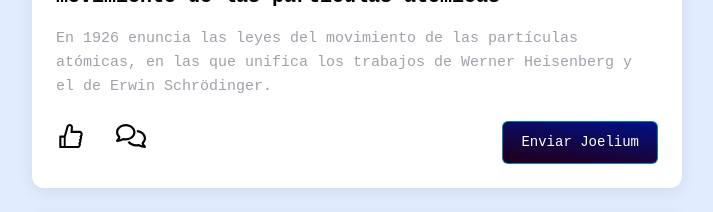
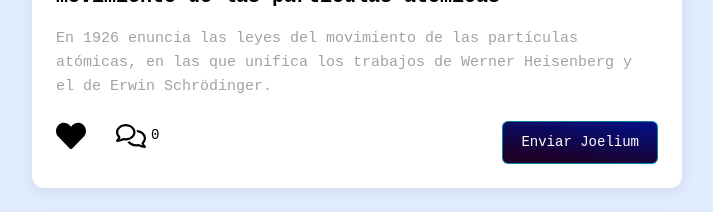
Before and after one commit to Shiicko/Blog, a React (Vite) app: page / in a window 1280 px wide. Shown: the part 1260-1472 px from the top of the page, without its empty margins (283-996 px from the left). Built offline with nearby package versions, Linux system fonts and the light colour scheme.

Commit message:
Like btn

```diff
--- a/src/components/Input/Comment.jsx
+++ b/src/components/Input/Comment.jsx
@@ -1,10 +1,12 @@
 import { FaRegComments } from "react-icons/fa6";
-import { AiOutlineLike } from "react-icons/ai";
+import { FaHeart } from "react-icons/fa";
 import { useState } from "react";
 
-export const Comment = () => {
+export const Comment = ({ postId }) => {
   const [isOpen, setIsOpen] = useState(false);
   const [comments, setComments] = useState("");
+  const [commentList, setCommentList] = useState([]);
+  const [liked, setLiked] = useState(false);
 
   const handleComment = () => {
     setIsOpen(!isOpen);
@@ -12,22 +14,35 @@ export const Comment = () => {
 
   const handleSubmit = (e) => {
     e.preventDefault();
-    console.log("comentario enviado", comments);
-    setComments("");
-    setIsOpen(false);
+    if (comments === "") {
+      alert("No escribiste nada");
+    } else {
+      setCommentList([...commentList, { postId, text: comments }]);
+      setComments("");
+      setIsOpen(false);
+    }
   };
+  const comentariosDeEstePost = commentList.filter((c) => c.postId === postId);
 
   return (
-    <div
-      style={{
-        display: "flex",
-        cursor: "pointer",
-      }}
-    >
+    <div style={{ display: "flex", flexDirection: "column", gap: "5px" }}>
       <div style={{ display: "flex", gap: "30px" }}>
-        <AiOutlineLike size={30} />
+        <FaHeart
+          size={30}
+          style={{
+            cursor: "pointer",
+            color: liked ? "red" : "black",
+            transition: "color 0.3s ease",
+          }}
+          onClick={() => setLiked(!liked)}
+        />
         {!isOpen ? (
-          <FaRegComments size={30} onClick={handleComment} />
+          <div style={{ display: "flex", alignItems: "center", gap: "5px" }}>
+            <FaRegComments size={30} onClick={handleComment} />
+            <span style={{ fontSize: "14px" }}>
+              {comentariosDeEstePost.length}
+            </span>
+          </div>
         ) : (
           <form
             style={{ display: "flex", alignItems: "center", gap: "5px" }}
@@ -37,7 +52,7 @@ export const Comment = () => {
               value={comments}
               onChange={(e) => setComments(e.target.value)}
               placeholder="Escribe un comentario"
-            ></input>
+            />
             <button
               type="submit"
               style={{ backgroundColor: "#161b22", cursor: "pointer" }}
@@ -47,7 +62,23 @@ export const Comment = () => {
           </form>
         )}
       </div>
+
+      {comentariosDeEstePost.map((c, i) => (
+        <p
+          key={i}
+          style={{
+            margin: "2px 0",
+            padding: "5px 10px",
+            backgroundColor: "#f0f0f0",
+            borderRadius: "8px",
+            fontSize: "14px",
+            maxWidth: "300px",
+            wordWrap: "break-word",
+          }}
+        >
+          {c.text}
+        </p>
+      ))}
     </div>
   );
 };
-// <FaRegComments onClick={handleComment}  />
```
